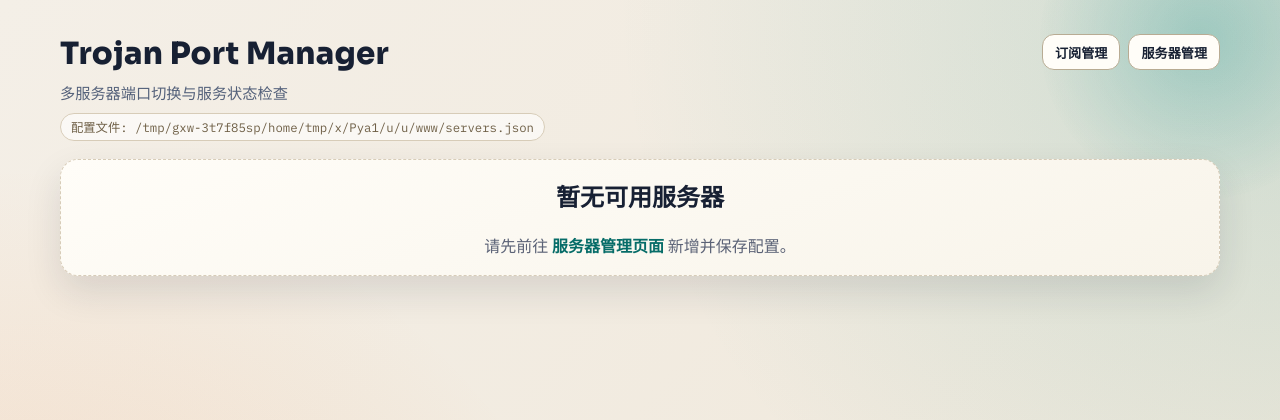
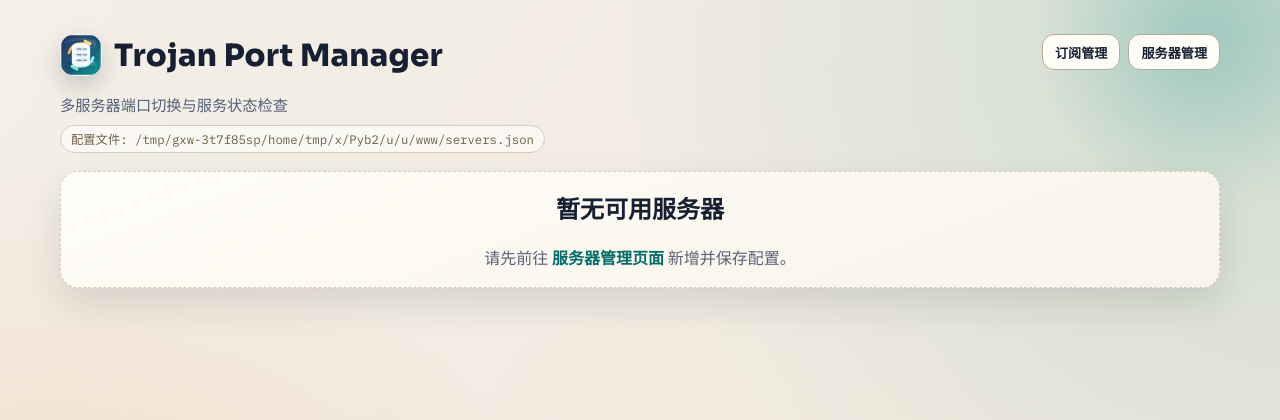
Before and after one commit to shafishcn/trojan-panel, a Flask app: page / in a window 1280 px wide. Shown: the top 420 px of the page. Run offline with Flask 3, Linux system fonts and the light colour scheme.

Commit message:
feat: add app icon and brand header

```diff
--- a/static/style.css
+++ b/static/style.css
@@ -86,6 +86,27 @@ body {
   gap: 16px;
 }
 
+.brand-title {
+  display: inline-flex;
+  align-items: center;
+  gap: 12px;
+  min-width: 0;
+}
+
+.brand-title-text {
+  display: block;
+}
+
+.brand-icon {
+  width: clamp(42px, 3.2vw, 50px);
+  height: auto;
+  flex-shrink: 0;
+  border-radius: 15px;
+  box-shadow:
+    0 10px 24px rgba(15, 39, 73, 0.2),
+    inset 0 1px 0 rgba(255, 255, 255, 0.2);
+}
+
 .topbar h1 {
   margin: 0 0 8px;
   font-size: clamp(1.65rem, 2.4vw, 2.55rem);
@@ -1679,7 +1700,18 @@ body.has-modal-open {
 
 .login-title {
   margin: 0 0 10px;
+  display: flex;
+  align-items: center;
   font-size: 1.34rem;
+}
+
+.brand-title-login {
+  gap: 10px;
+}
+
+.brand-icon-login {
+  width: 40px;
+  border-radius: 14px;
 }
 
 .login-main {
--- a/templates/index.html
+++ b/templates/index.html
@@ -4,6 +4,8 @@
   <meta charset="UTF-8">
   <meta name="viewport" content="width=device-width, initial-scale=1.0">
   <title>Trojan Port Manager</title>
+  <meta name="theme-color" content="#1d587a">
+  <link rel="icon" type="image/svg+xml" href="{{ url_for('static', filename='app-icon.svg') }}">
   <link rel="preconnect" href="https://fonts.googleapis.com">
   <link rel="preconnect" href="https://fonts.gstatic.com" crossorigin>
   <link href="https://fonts.googleapis.com/css2?family=Sora:wght@400;500;600;700;800&family=Noto+Sans+SC:wght@400;500;700&family=IBM+Plex+Mono:wght@400;500;600&display=swap" rel="stylesheet">
@@ -16,7 +18,12 @@
   <main class="container">
     <header class="topbar">
       <div class="topbar-main">
-        <h1>Trojan Port Manager</h1>
+        <h1>
+          <span class="brand-title">
+            <img class="brand-icon" src="{{ url_for('static', filename='app-icon.svg') }}" alt="" width="48" height="48" aria-hidden="true">
+            <span class="brand-title-text">Trojan Port Manager</span>
+          </span>
+        </h1>
         <div class="top-links">
           <a class="top-link" href="{{ url_for('subscriptions_page') }}">订阅管理</a>
           <a class="top-link" href="{{ url_for('servers_page') }}">服务器管理</a>
```
Also changed, not shown: templates/login.html (+8 -1 lines), templates/servers.html (+8 -1 lines), templates/subscriptions.html (+8 -1 lines), tests/test_subscription_token_management.py (+1 -0 lines), static/app-icon.svg (added).
